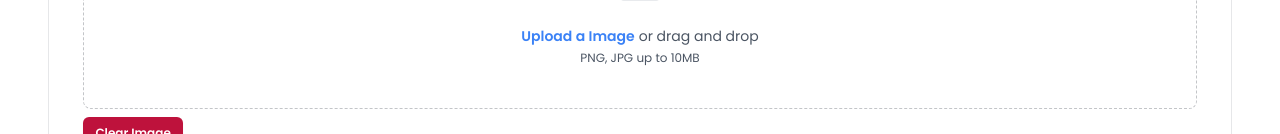
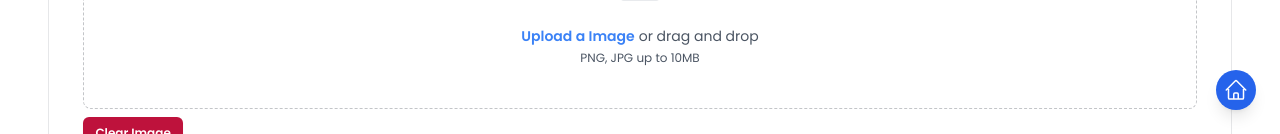
Before and after one commit to Jasdeep1602/client-snapBuy, a Next.js app: page /admin-page in a window 1280 px wide. Shown: the part 666-800 px from the top of the page. Built offline with nearby package versions, Linux system fonts and the light colour scheme.

Commit message:
added home icon routes

```diff
--- a/src/app/(home)/admin-page/page.tsx
+++ b/src/app/(home)/admin-page/page.tsx
@@ -12,12 +12,15 @@ import Image from 'next/image';
 import { useRef, useState } from 'react';
 import { toast } from 'sonner';
 import { resetProductDetails, setProductDetails, setUpdateProduct } from '@/redux/slices/products';
+import { useRouter } from 'next/navigation';
+import { HomeIcon } from '@heroicons/react/24/outline';
 import {
   ImageProps,
   // InitialProductDetailsProps
 } from './interface';
 
 export default function CreateProduct() {
+  const router = useRouter();
   const dispatch = useAppDispatch();
   const { token } = useAppSelector((state) => state.auth);
   const { productdetails, productId, updateProduct } = useAppSelector((state) => state.products);
@@ -147,6 +150,10 @@ export default function CreateProduct() {
     }
   };
 
+  const handleHomeRoute = () => {
+    router.push('/');
+  };
+
   // update product
 
   // const handleUpdateProduct = async (e: any) => {
@@ -171,6 +178,7 @@ export default function CreateProduct() {
   // };
 
   return (
+    <>
       <div className="m-12 p-5 flex justify-center items-center border border-gray-900/10 pb-12 rounded">
         <form onSubmit={handleCreateAndUpdateProduct}>
           <div className="space-y-12">
@@ -208,7 +216,10 @@ export default function CreateProduct() {
                 </div>
               </div>
               <div className="flex items-center  gap-5 justify-between">
-              <label htmlFor="title" className="block text-sm font-medium leading-6 text-gray-900">
+                <label
+                  htmlFor="title"
+                  className="block text-sm font-medium leading-6 text-gray-900"
+                >
                   Title :
                 </label>
                 <div className="mt-2">
@@ -251,7 +262,10 @@ export default function CreateProduct() {
                 </div>
               </div>
               <div className="flex items-center justify-between gap-5">
-              <label htmlFor="price" className="block text-sm font-medium leading-6 text-gray-900">
+                <label
+                  htmlFor="price"
+                  className="block text-sm font-medium leading-6 text-gray-900"
+                >
                   Price :
                 </label>
                 <div className="mt-2">
@@ -271,7 +285,10 @@ export default function CreateProduct() {
                 </div>
               </div>
               <div className="flex items-center justify-between gap-5">
-              <label htmlFor="rating" className="block text-sm font-medium leading-6 text-gray-900">
+                <label
+                  htmlFor="rating"
+                  className="block text-sm font-medium leading-6 text-gray-900"
+                >
                   Rating :
                 </label>
                 <div className="mt-2">
@@ -361,7 +378,10 @@ export default function CreateProduct() {
               </div>
 
               <div className="col-span-full">
-              <label htmlFor="images" className="block text-sm font-medium leading-6 text-gray-900">
+                <label
+                  htmlFor="images"
+                  className="block text-sm font-medium leading-6 text-gray-900"
+                >
                   Image
                 </label>
 
@@ -441,5 +461,17 @@ export default function CreateProduct() {
           </div>
         </form>
       </div>
+
+      <div className="fixed bottom-6 right-6 z-50">
+        <button
+          type="button"
+          aria-label="Home"
+          className="bg-blue-600 text-white p-2 rounded-full shadow-lg hover:bg-blue-700"
+          onClick={handleHomeRoute}
+        >
+          <HomeIcon className="w-6 h-6" />
+        </button>
+      </div>
+    </>
   );
 }
--- a/src/app/login/page.tsx
+++ b/src/app/login/page.tsx
@@ -9,10 +9,15 @@ import { useRouter } from 'next/navigation';
 import { toast } from 'sonner';
 import CustomButton from '@/components/CustomButton';
 import { EyeIcon, EyeSlashIcon } from '@heroicons/react/24/outline';
+import { HomeIcon } from '@heroicons/react/24/solid';
 
 function Login() {
   const dispatch = useAppDispatch();
   const router = useRouter();
+
+  const handleHomeRoute = () => {
+    router.push('/');
+  };
 
   const { isLoginFetching } = useAppSelector((state) => state.auth);
   // local state
@@ -69,6 +74,7 @@ function Login() {
       });
   };
   return (
+    <>
       <form onSubmit={handleLogin}>
         <div className="flex h-screen w-screen items-center overflow-hidden px-2 justify-center `">
           <div className="relative flex w-96 flex-col space-y-5 rounded-lg border bg-white px-5 py-10 shadow-xl sm:mx-auto">
@@ -156,6 +162,18 @@ function Login() {
           </div>
         </div>
       </form>
+
+      <div className="fixed bottom-6 right-6 z-50">
+        <button
+          type="button"
+          aria-label="Home"
+          className="bg-violet-500 text-white p-2 rounded-full shadow-lg hover:bg-violet-600"
+          onClick={handleHomeRoute}
+        >
+          <HomeIcon className="w-6 h-6" />
+        </button>
+      </div>
+    </>
   );
 }
 
--- a/src/app/register/page.tsx
+++ b/src/app/register/page.tsx
@@ -6,6 +6,7 @@ import CustomButton from '@/components/CustomButton';
 import { useAppDispatch, useAppSelector } from '@/hooks/redux';
 import { authRegister } from '@/redux/slices/auth';
 import { EyeIcon, EyeSlashIcon } from '@heroicons/react/24/outline';
+import { HomeIcon } from '@heroicons/react/24/solid';
 import Link from 'next/link';
 import { useRouter } from 'next/navigation';
 import React, { useState } from 'react';
@@ -22,6 +23,10 @@ function Register() {
     email: '',
     password: '',
   });
+
+  const handleHomeRoute = () => {
+    router.push('/');
+  };
 
   const [togglevisible, setToggleVisible] = useState(false);
 
@@ -59,6 +64,7 @@ function Register() {
       });
   };
   return (
+    <>
       <form onSubmit={handleRegister}>
         <div className="flex h-screen w-screen items-center overflow-hidden px-2 justify-center `">
           <div className="relative flex w-96 flex-col space-y-5 rounded-lg border bg-white px-5 py-10 shadow-xl sm:mx-auto">
@@ -166,6 +172,18 @@ function Register() {
           </div>
         </div>
       </form>
+
+      <div className="fixed bottom-6 right-6 z-50">
+        <button
+          type="button"
+          aria-label="Home"
+          className="bg-blue-600 text-white p-2 rounded-full shadow-lg hover:bg-blue-700"
+          onClick={handleHomeRoute}
+        >
+          <HomeIcon className="w-6 h-6" />
+        </button>
+      </div>
+    </>
   );
 }
 
```
Lines whose indentation alone changed are shown as unchanged.
